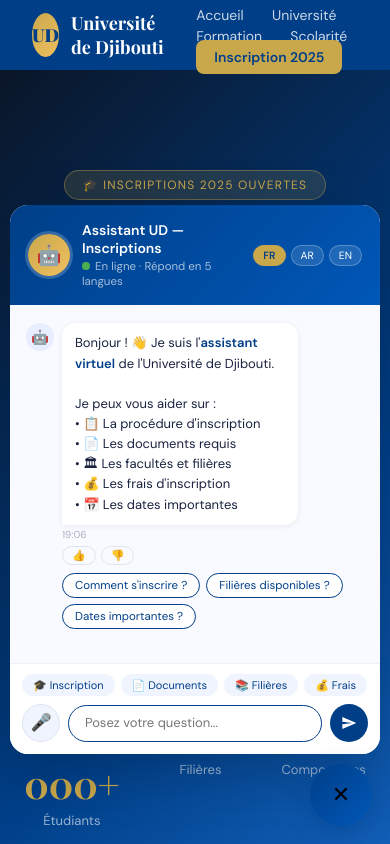
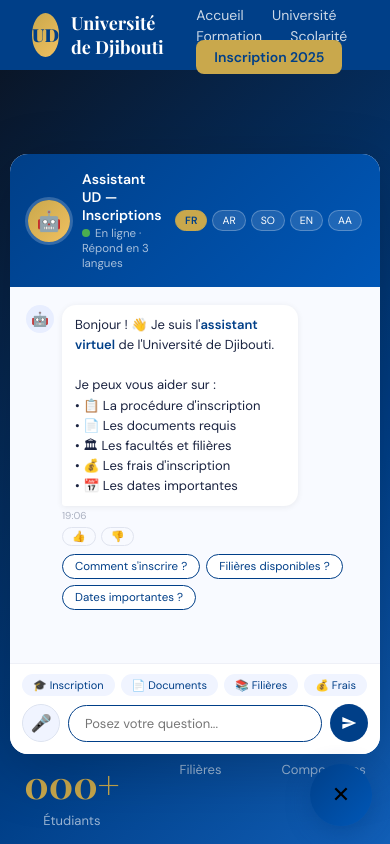
Before and after one commit to Mohame107/chatbot-ud, a plain HTML site: page index.html in a window 390 px wide. Both pictures are taken after a click on the button "Ouvrir le chatbot". Shown: the top 844 px of the page. Drawn offline with nearby package versions, Linux system fonts and the light colour scheme.

Commit message:
Modify chat window styles and language options
Updated chat window height and responsiveness. Adjusted language support in the assistant's welcome messages.

```diff
--- a/index.html
+++ b/index.html
@@ -179,7 +179,8 @@
       position: fixed;
       bottom: 104px; right: 28px;
       width: 370px;
-      height: 540px;
+      height: calc(100vh - 140px);
+      max-height: 540px;
       border-radius: 18px;
       background: white;
       box-shadow: 0 16px 60px rgba(0,0,0,0.22);
@@ -374,7 +375,7 @@
     }
 
     @media (max-width: 420px) {
-      #chat-window { width: calc(100vw - 20px); right: 10px; bottom: 90px; height: 65vh; }
+      #chat-window { width: calc(100vw - 20px); right: 10px; bottom: 90px; height: calc(100vh - 120px); max-height: 600px; }
       #chat-toggle { bottom: 18px; right: 18px; }
     }
   </style>
@@ -399,7 +400,7 @@
 <section class="hero">
   <div class="hero-badge">🎓 Inscriptions 2025 ouvertes</div>
   <h1>Bienvenue à l'<em>Université<br>de Djibouti</em></h1>
-  <p>Centralisez votre démarche d'inscription universitaire. Notre assistant virtuel vous guide 24h/24 en 5 langues.</p>
+  <p>Centralisez votre démarche d'inscription universitaire. Notre assistant virtuel vous guide 24h/24 en 3 langues.</p>
   <div class="hero-btns">
     <button class="btn-primary">Commencer l'inscription</button>
     <button class="btn-secondary">Découvrir les formations</button>
@@ -456,12 +457,14 @@
     <div class="cw-avatar">🤖</div>
     <div class="cw-info">
       <h4>Assistant UD — Inscriptions</h4>
-      <p><span class="cw-online"></span>En ligne · Répond en 5 langues</p>
+      <p><span class="cw-online"></span>En ligne · Répond en 3 langues</p>
     </div>
     <div class="cw-langs">
       <button class="cw-lang active" onclick="setLang('fr',this)">FR</button>
       <button class="cw-lang" onclick="setLang('ar',this)">AR</button>
+      <button class="cw-lang" onclick="setLang('so',this)">SO</button>
       <button class="cw-lang" onclick="setLang('en',this)">EN</button>
+      <button class="cw-lang" onclick="setLang('aa',this)">AA</button>
     </div>
   </div>
 
@@ -534,7 +537,9 @@
   const welcomeMsgs = {
     fr: "Bonjour ! 👋 Je suis l'**assistant virtuel** de l'Université de Djibouti.\n\nJe peux vous aider sur :\n- 📋 La procédure d'inscription\n- 📄 Les documents requis\n- 🏛 Les facultés et filières\n- 💰 Les frais d'inscription\n- 📅 Les dates importantes",
     ar: "مرحباً! 👋 أنا **المساعد الافتراضي** لجامعة جيبوتي.\n\nيمكنني مساعدتك في :\n- 📋 إجراءات التسجيل\n- 📄 الوثائق المطلوبة\n- 🏛 الكليات والتخصصات\n- 💰 رسوم التسجيل",
-    en: "Hello! 👋 I'm the **virtual assistant** of the University of Djibouti.\n\nI can help you with:\n- 📋 Enrollment procedure\n- 📄 Required documents\n- 🏛 Faculties and programs\n- 💰 Enrollment fees"
+    so: "Salaan! 👋 Waxaan ahay **kaaliyaha** Jaamacadda Jabuuti.\n\nWaxaan kaa caawin karaa:\n- 📋 Habka diiwaangelinta\n- 📄 Dukumiintiga loo baahan yahay\n- 🏛 Kulliyadaha iyo xirfadaha",
+    en: "Hello! 👋 I'm the **virtual assistant** of the University of Djibouti.\n\nI can help you with:\n- 📋 Enrollment procedure\n- 📄 Required documents\n- 🏛 Faculties and programs\n- 💰 Enrollment fees",
+    aa: "Inniya! 👋 Aniyye **kaaliyehe** Jaamacadda Jabuuti.\n\nAgartoo caawinee:\n- 📋 Habka diiwaangelinta\n- 📄 Dukumiintiga\n- 🏛 Kulliyadaha"
   };
 
   // ── RÉPONSES FALLBACK ──────────────────────────────────
@@ -716,7 +721,8 @@
   let isRecording = false;
 
   const LANG_SPEECH = {
-    'fr': 'fr-FR', 'ar': 'ar-SA', 'en': 'en-US'
+    'fr': 'fr-FR', 'ar': 'ar-SA', 'so': 'so-SO',
+    'en': 'en-US', 'aa': 'fr-FR'
   };
 
   function toggleVoice() {
```
